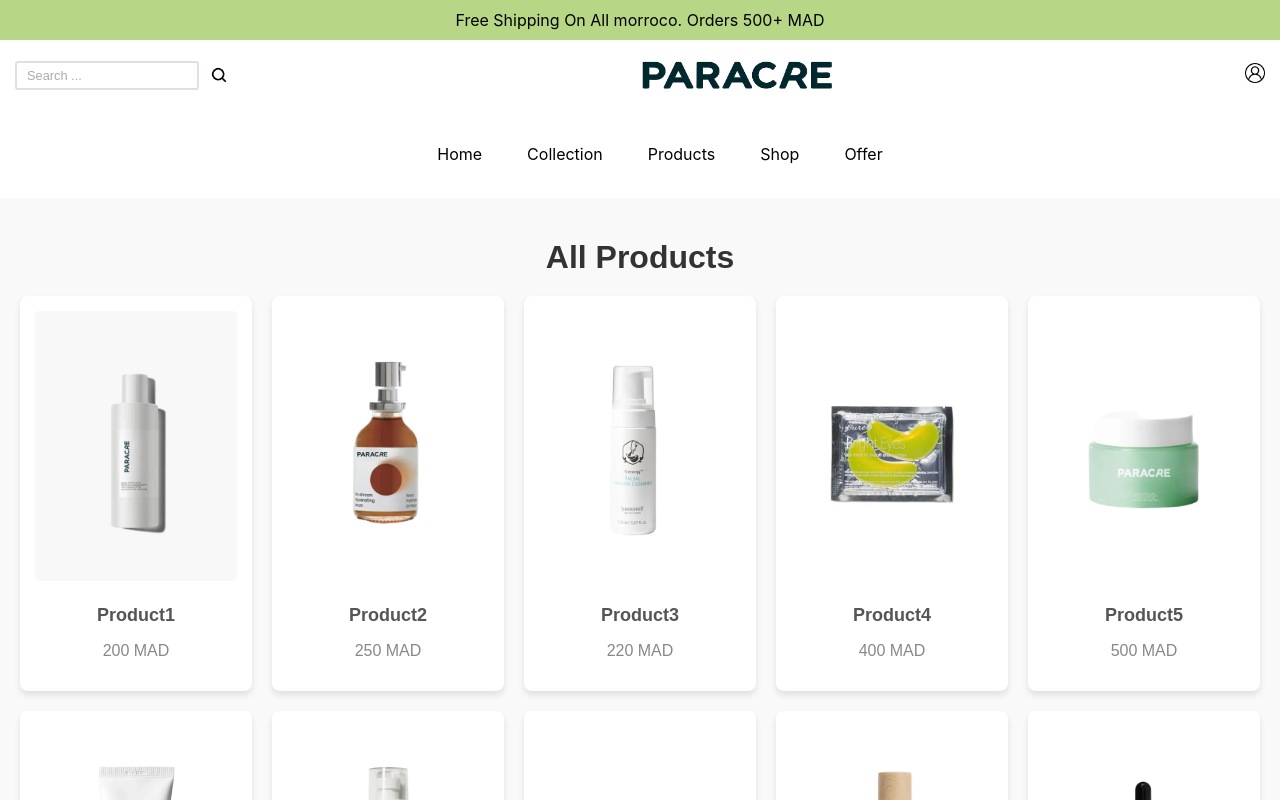
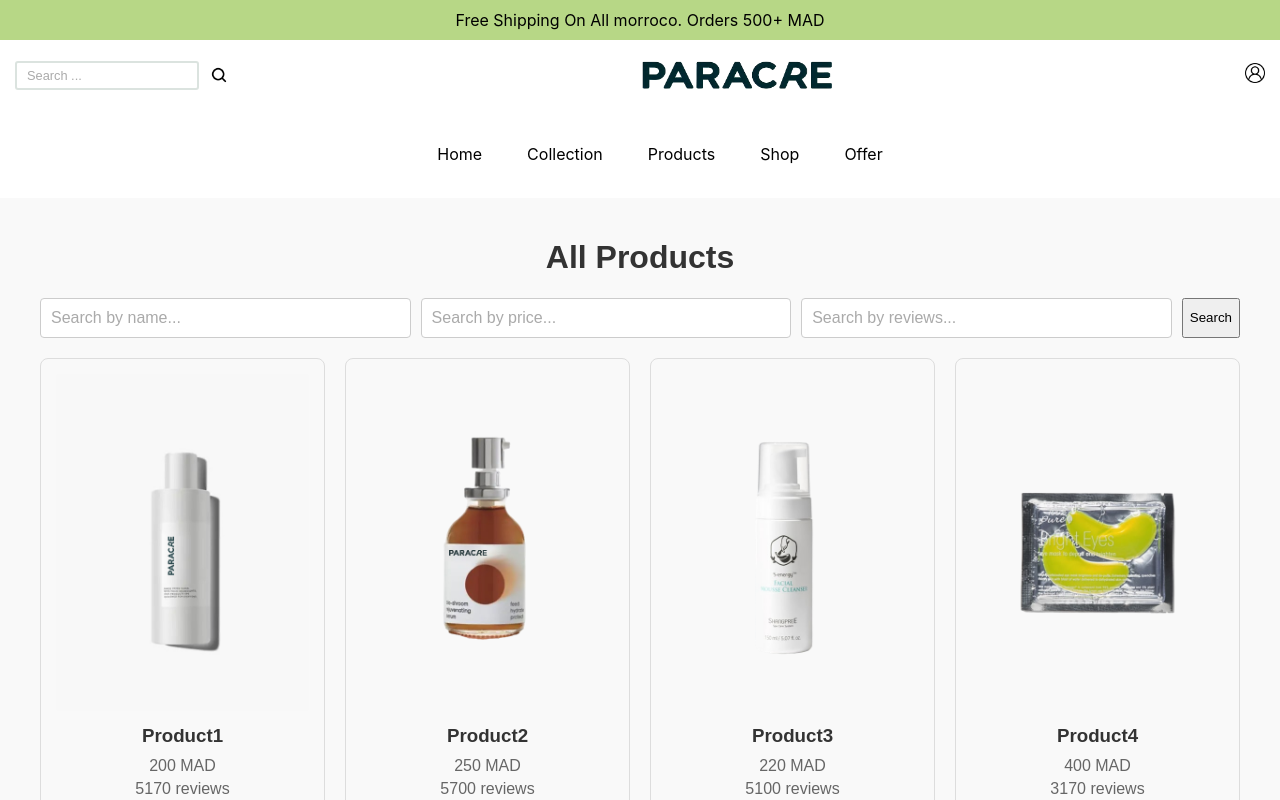
Before and after one commit to kuroibara10/PARACAR, a React (Create React App) app: page /products in a window 1280 px wide. Shown: the top 800 px of the page. Built offline with nearby package versions, Linux system fonts and the light colour scheme.

Commit message:
Add bar search to page Product

```diff
--- a/src/pages/Products.js
+++ b/src/pages/Products.js
@@ -17,6 +17,26 @@ function Products({ products }) {
   const descriptionpPP = () => {
     setDetialss(false);
   };
+  const [nameSearch, setNameSearch] = useState("");
+  const [priceSearch, setPriceSearch] = useState("");
+  const [reviewsSearch, setReviewsSearch] = useState("");
+  const [filteredProducts, setFilteredProducts] = useState(products);
+
+  const handleSearch = () => {
+    setFilteredProducts(
+      products.filter((product) => {
+        const nameMatch =
+          nameSearch === "" ||
+          product.nameProduct.toLowerCase() === nameSearch.toLowerCase();
+        const priceMatch =
+          priceSearch === "" || product.prix <= parseFloat(priceSearch);
+        const reviewsMatch =
+          reviewsSearch === "" || product.reviews <= parseFloat(reviewsSearch);
+        return nameMatch && priceMatch && reviewsMatch;
+      })
+    );
+  };
+
   return (
     <div className="backgroundPage">
       <div className="ffff">
@@ -58,8 +78,29 @@ function Products({ products }) {
       </div>
       <div className="products">
         <h1>All Products</h1>
+        <div className="search-bar">
+          <input
+            type="text"
+            placeholder="Search by name..."
+            value={nameSearch}
+            onChange={(e) => setNameSearch(e.target.value)}
+          />
+          <input
+            type="text"
+            placeholder="Search by price..."
+            value={priceSearch}
+            onChange={(e) => setPriceSearch(e.target.value)}
+          />
+          <input
+            type="text"
+            placeholder="Search by reviews..."
+            value={reviewsSearch}
+            onChange={(e) => setReviewsSearch(e.target.value)}
+          />
+          <button onClick={handleSearch}>Search</button>
+        </div>
         <div className="cProducts">
-          {products.map((product) => (
+          {filteredProducts.map((product) => (
             <div
               className="product"
               onClick={() => descriptionpP(product.nameProduct)}
@@ -67,6 +108,7 @@ function Products({ products }) {
               <img src={product.photoProduct} />
               <h3>{product.nameProduct}</h3>
               <p>{product.prix} MAD</p>
+              <p>{product.reviews} reviews</p>
             </div>
           ))}
         </div>
--- a/src/styles/Products.css
+++ b/src/styles/Products.css
@@ -1,175 +1,3 @@
-/* .products {
-  display: flex;
-  flex-direction: column;
-  text-align: center;
-}
-.cProducts {
-  display: grid;
-  grid-template-columns: repeat(3, 1fr);
-  gap: 20px;
-  margin: 20px;
-  background-color: white;
-  padding: 20px;
-}
-.product {
-  display: flex;
-  flex-direction: column;
-  text-align: center;
-  align-items: center;
-  border: 4px solid rgb(215, 220, 220);
-}
-.product:hover {
-  background-color: rgb(215, 220, 220);
-  border: 4px solid white;
-}
-.product img {
-  width: 200px;
-  height: 300px;
-}
-
-.desc {
-  display: flex;
-  flex-direction: column;
-  position: fixed;
-  justify-content: space-around;
-  top: 5%;
-  left: 20%;
-  box-shadow: 400px 3px 20px rgba(0, 0, 0, 0.3),
-    -300px 3px 20px rgba(0, 0, 0, 0.3), 400px -1px 0 rgba(0, 0, 0, 0);
-}
-.imgClose {
-  width: 30px;
-  height: 30px;
-  margin-left: 100%;
-}
-.containerD {
-  display: flex;
-  max-width: 750px;
-  background: #fff;
-  border-radius: 12px;
-  justify-content: space-between;
-  box-shadow: 0px 5px 10px rgba(0, 0, 0, 0.15);
-  position: relative;
-}
-.containerD::before {
-  content: "";
-  position: absolute;
-  left: 0;
-  top: 0;
-  height: 100%;
-  width: 100%;
-  border-radius: 12px;
-  clip-path: circle(65% at right 35%);
-  background-image: linear-gradient(135deg, #9bfdb4 10%, #1f8052 100%);
-}
-.containerD .box_one {
-  padding: 35px 5px 0px 35px;
-}
-.box_one .details .topic {
-  font-size: 30px;
-  font-weight: 500;
-}
-.box_one .details p {
-  color: #737373;
-  font-size: 13px;
-  font-weight: 500;
-}
-.box_one .rating {
-  color: #4c927b;
-  font-size: 14px;
-  margin-top: 10px;
-}
-.box_one .price-box {
-  margin-top: 16px;
-}
-.box_one .discount {
-  font-size: 20px;
-  margin: 10px 0 0 12px;
-  position: relative;
-  color: #737373;
-}
-.box_one .discount:before {
-  content: "";
-  position: absolute;
-  height: 1px;
-  width: 100px;
-  background: #737373;
-  top: 50%;
-  left: -8px;
-}
-.box_one .price {
-  color: #69fca6;
-  font-size: 30px;
-}
-.box_one .button1 {
-  margin-top: 55px;
-}
-.box_one .button1 button {
-  outline: none;
-  border: none;
-  padding: 8px 16px;
-  border-radius: 6px;
-  font-size: 18px;
-  font-weight: 500;
-  color: #fff;
-  background: #008b79;
-  cursor: pointer;
-  transition: all 0.3s ease;
-}
-.button1 button:hover {
-  transform: scale(0.98);
-}
-.containerD .box_two .image {
-  position: relative;
-  right: 0;
-  top: 0;
-  height: 340px;
-  width: 430px;
-}
-.image img {
-  height: 100%;
-  width: 100%;
-  object-fit: cover;
-  rotate: 34;
-}
-.containerD .box_two .image-box {
-  position: relative;
-  text-align: right;
-  right: 0;
-  bottom: 27px;
-}
-.box_two .image-box .info {
-  margin: 0 35px 0 0;
-}
-.box_two .info .brand {
-  font-size: 17px;
-  font-weight: 600;
-  color: #03c95c;
-}
-.box_two .info .name {
-  font-size: 20px;
-  font-weight: 500;
-  color: #fff;
-}
-.box_two .info .shipping {
-  font-size: 14px;
-  font-weight: 400;
-  color: #000;
-}
-.box_two .button2 {
-  margin: 17px 0;
-}
-.button2 button {
-  outline: none;
-  color: #fff;
-  border: 1px solid #fff;
-  border-radius: 12px;
-  padding: 8px 17px;
-  background: transparent;
-  font-size: 15px;
-  font-weight: 400;
-  cursor: pointer;
-} */
 .backgroundPage {
   font-family: Arial, sans-serif;
   margin: 0;
@@ -178,53 +6,69 @@
   background-color: #f9f9f9;
   color: #333;
 }
-
-h1 {
-  text-align: center;
-  margin-bottom: 20px;
-  color: #444;
-}
 .products {
+  max-width: 1200px;
+  margin: 0 auto;
   padding: 20px;
+  font-family: Arial, sans-serif;
 }
 
+.products h1 {
+  text-align: center;
+  color: #333;
+}
+
+/* Styles for the search bar */
+.search-bar {
+  display: flex;
+  gap: 10px;
+  margin-bottom: 20px;
+}
+
+.search-bar input {
+  flex: 1;
+  padding: 10px;
+  font-size: 16px;
+  border: 1px solid #ccc;
+  border-radius: 4px;
+}
+
+/* Styles for the product grid */
 .cProducts {
   display: grid;
-  grid-template-columns: repeat(auto-fit, minmax(200px, 1fr));
+  grid-template-columns: repeat(auto-fill, minmax(250px, 1fr));
   gap: 20px;
 }
 
 .product {
-  background: #fff;
+  border: 1px solid #ddd;
   border-radius: 8px;
-  box-shadow: 0 4px 6px rgba(0, 0, 0, 0.1);
-  overflow: hidden;
+  padding: 15px;
   text-align: center;
-  padding: 15px;
+  background-color: #f9f9f9;
   transition: transform 0.2s, box-shadow 0.2s;
+  cursor: pointer;
 }
 
 .product:hover {
-  transform: translateY(-5px);
-  box-shadow: 0 8px 12px rgba(0, 0, 0, 0.2);
+  transform: scale(1.05);
+  box-shadow: 0 4px 10px rgba(0, 0, 0, 0.1);
 }
 
 .product img {
-  width: 100%;
+  max-width: 100%;
   height: auto;
-  margin-bottom: 10px;
-  border-radius: 5px;
+  border-radius: 4px;
 }
 
 .product h3 {
-  font-size: 18px;
   margin: 10px 0;
-  color: #555;
+  color: #333;
 }
 
 .product p {
-  font-size: 16px;
-  color: #888;
+  margin: 5px 0;
+  color: #666;
 }
 
 .desc {
```
